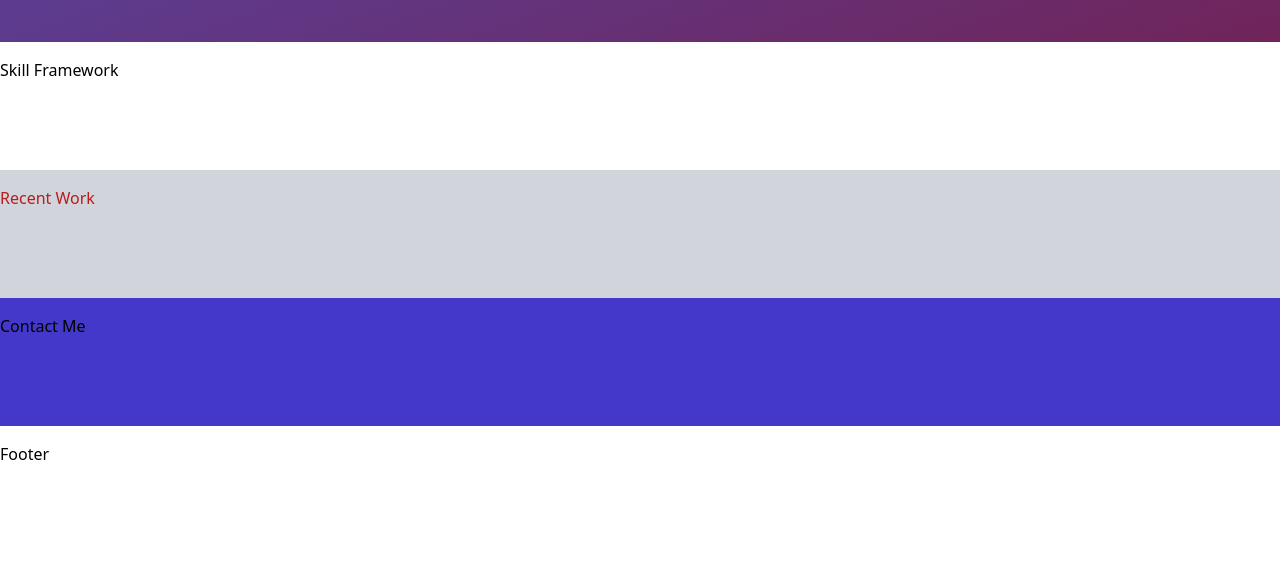
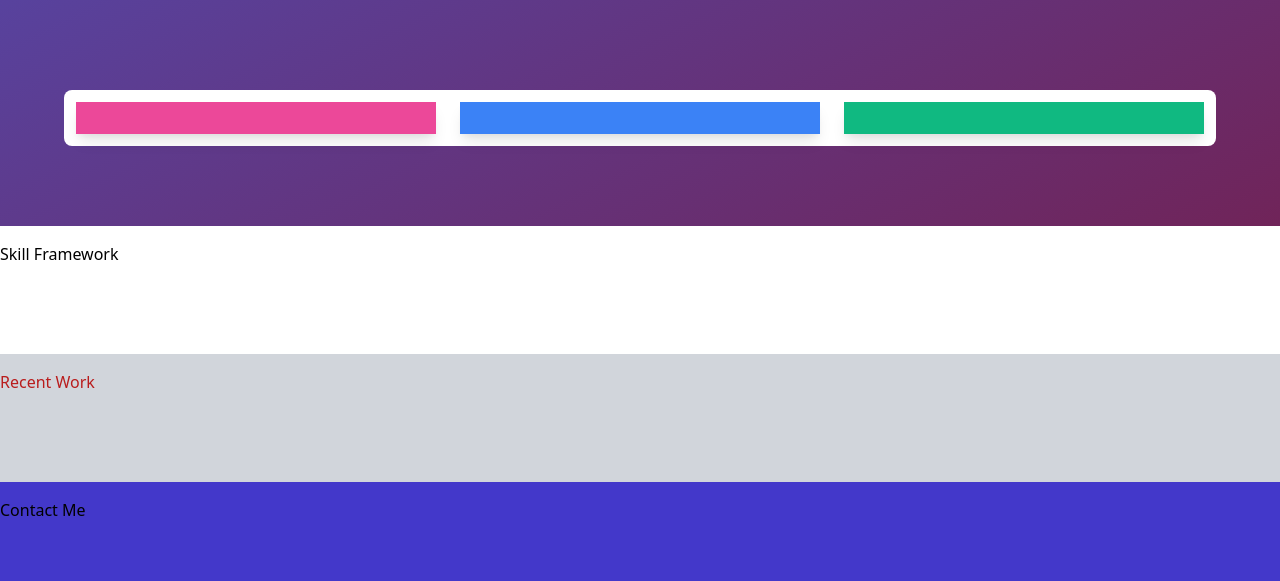
Before and after one commit to marcelloyoel/tailwind_portofolio_codepolitan, a plain HTML site: page index.html in a window 1280 px wide. Shown: the part 519-1100 px from the top of the page. Before the commit the page ends 1073 px from the top, so only its background shows below. Drawn offline with nearby package versions, Linux system fonts and the light colour scheme.

Commit message:
Membuat box portofolio

```diff
--- a/index.html
+++ b/index.html
@@ -65,6 +65,11 @@
                 </div>
             </div>
         </div>
+        <div class="grid grid-cols-1 md:grid-cols-3 bg-white m-16 rounded-lg">
+            <div class="max-w-sm shadow-lg px-4 py-4 bg-pink-500 m-3"></div>
+            <div class="max-w-sm shadow-lg px-4 py-4 bg-blue-500 m-3"></div>
+            <div class="max-w-sm shadow-lg px-4 py-4 bg-green-500 m-3"></div>
+        </div>
     </section>
     <section class="w-screen mx-auto py-4 bg-white-700 h-32">Skill Framework</section>
     <section class="w-screen mx-auto py-4 bg-gray-300 h-32 text-indigo-900 lg:text-red-700">Recent Work</section>
```
